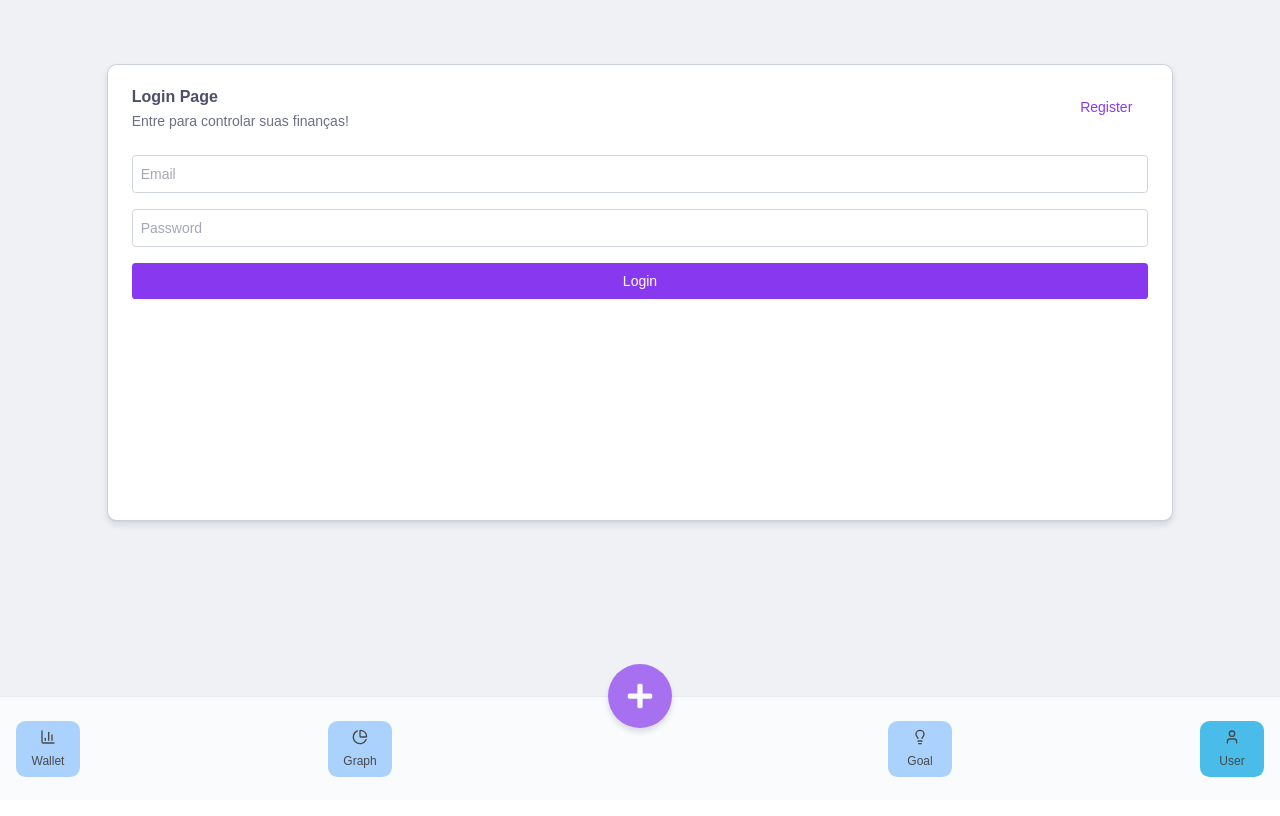
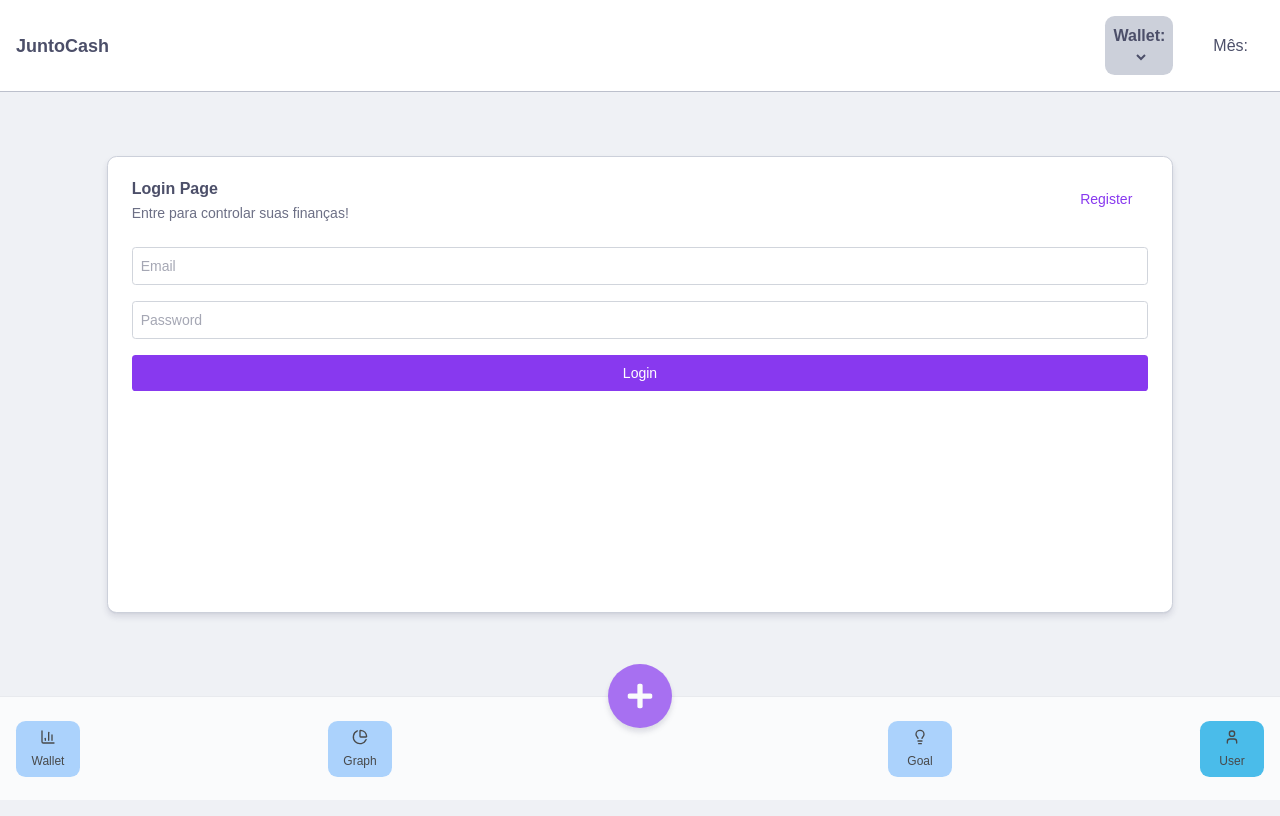
Before and after one commit to Rafa6tz/JuntoCash, a React (Vite) app in the folder frontend/: page /login in a window 1280 px wide. Shown: the top 816 px of the page. Built offline with nearby package versions, Linux system fonts and the light colour scheme.

Commit message:
do the wallet nav

```diff
--- a/frontend/src/App.tsx
+++ b/frontend/src/App.tsx
@@ -6,13 +6,17 @@ import Login from "./pages/Login"
 import Transaction from "./pages/Transaction"
 import Graph from "./pages/Graph"
 import Goal from "./pages/Goal"
+import WalletNav from "./components/WalletNav"
 
 
 function App() {
 
+  const newWalletId = null
+
   return (
     <>
     <BrowserRouter>
+      <WalletNav/>
       <Nav/>
       <Routes>
         <Route path="/" element={<Wallet/>}/>
--- /dev/null
+++ b/frontend/src/components/WalletNav.tsx
@@ -0,0 +1,38 @@
+import { useEffect } from 'react'
+import { useDispatch, useSelector } from 'react-redux'
+import { getWallets, setSelectedWallet } from '../features/wallet/walletSlice'
+
+const WalletNav = () => {
+    const {wallets} = useSelector((state) => state.wallet)
+
+      const dispatch = useDispatch()
+
+       const handleChange = (event) => {
+          const newWalletId = event.target.value
+          dispatch(setSelectedWallet(newWalletId))
+        }
+
+      useEffect(() => {
+        dispatch(getWallets())
+      }, [dispatch])
+  return (
+    <nav className='w-full p-4 bg-white border-b border-border text-secondary-foreground flex justify-between items-center'>
+      <h2 className='font-bold text-lg'>JuntoCash</h2>
+      <div className='flex px-4 gap-x-10 items-center'>
+      <div className='flex flex-col items-center bg-secondary rounded-xl p-2 font-semibold'>
+        <p>Wallet:</p>
+      <select onChange={handleChange}>
+      {wallets.map((wallet) => (
+        <option key={wallet.id} value={wallet.id}>
+          {wallet.name}
+        </option>
+      ))}
+    </select>
+      </div>
+      <p>Mês:</p>
+      </div>
+    </nav>
+  )
+}
+
+export default WalletNav
--- a/frontend/src/features/wallet/walletSlice.jsx
+++ b/frontend/src/features/wallet/walletSlice.jsx
@@ -4,6 +4,7 @@ import walletService from "./walletService";
 const initialState = {
     wallets: [],
     balance: 0,
+    selectedWallet: null,
     isError: false,
     isSuccess: false,
     isLoading: false,
@@ -50,6 +51,9 @@ export const walletSlice = createSlice({
     name: 'wallet',
     initialState,
     reducers: {
+        setSelectedWallet: (state, action) => {
+            state.selectedWallet = action.payload
+        },
         reset: (state) => {
             state.isLoading = false
             state.isError = false
@@ -90,5 +94,5 @@ export const walletSlice = createSlice({
     }
 })
 
-export const { reset } = walletSlice.actions
+export const { reset, setSelectedWallet } = walletSlice.actions
 export default walletSlice.reducer
--- a/frontend/src/pages/Wallet.tsx
+++ b/frontend/src/pages/Wallet.tsx
@@ -1,22 +1,19 @@
-import React, { use, useEffect } from 'react'
+import React, { use, useEffect, useState } from 'react'
 import { useDispatch, useSelector } from 'react-redux'
-import { useNavigate } from 'react-router-dom'
-import { getWalletBalance, getWallets } from '../features/wallet/walletSlice'
+import { getWalletBalance } from '../features/wallet/walletSlice'
 import { Card } from '@/components/ui/card'
 
 const Wallet = () => {
-  const {wallets, balance, isLoading, isError, message} = useSelector((state) => state.wallet)
+  const {wallets, selectedWallet, balance, isLoading, isError, message} = useSelector((state) => state.wallet)
 
   const dispatch = useDispatch()
-  const navigate = useNavigate()
+
 
   useEffect(() => {
-    dispatch(getWallets())
-  }, [dispatch])
-
-  useEffect(() => {
-    dispatch(getWalletBalance("795fe0c6-14d3-491c-8a4e-65ea6b04480b"))
-  }, [dispatch])
+    if (selectedWallet){
+      dispatch(getWalletBalance(selectedWallet))
+    }
+  }, [dispatch, selectedWallet])
 
   return (
     <section className='flex flex-col gap-6 items-center bg-background min-h-screen'>
@@ -28,13 +25,6 @@ const Wallet = () => {
     </p>
     </div>
     </Card>
-    <select>
-      {wallets.map((wallet) => (
-        <option key={wallet.id} value={wallet.id}>
-          {wallet.name}
-        </option>
-      ))}
-    </select>
     </section>
 
   )
```
